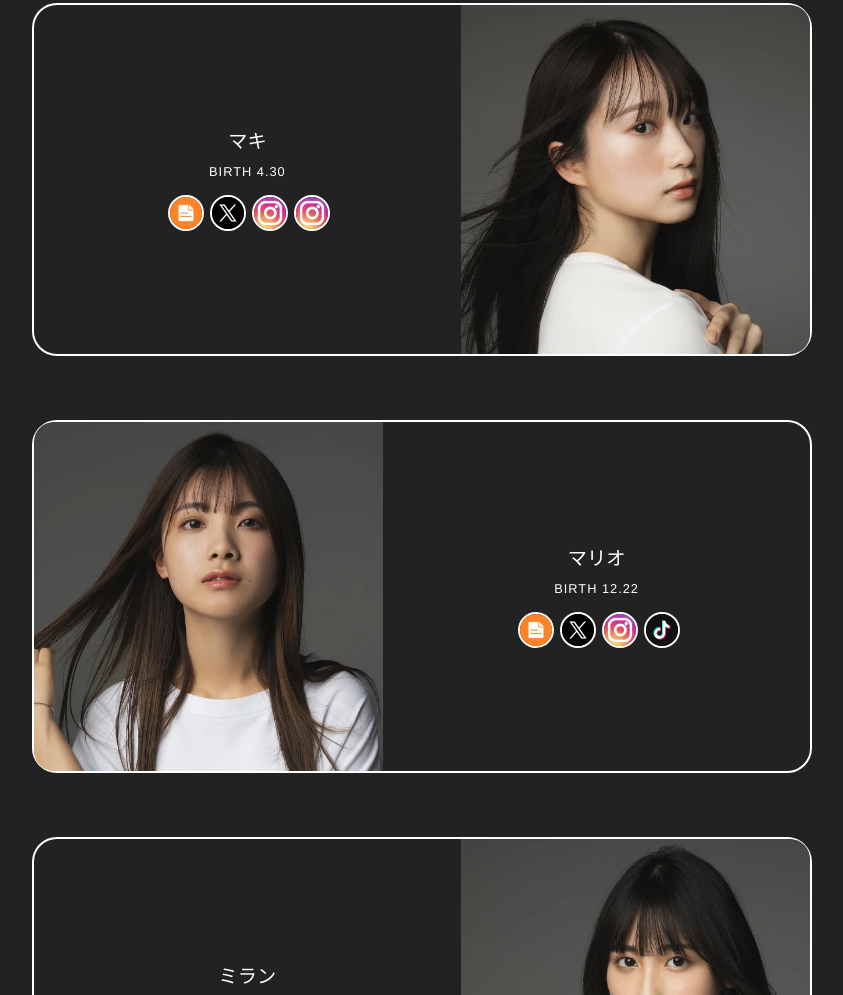
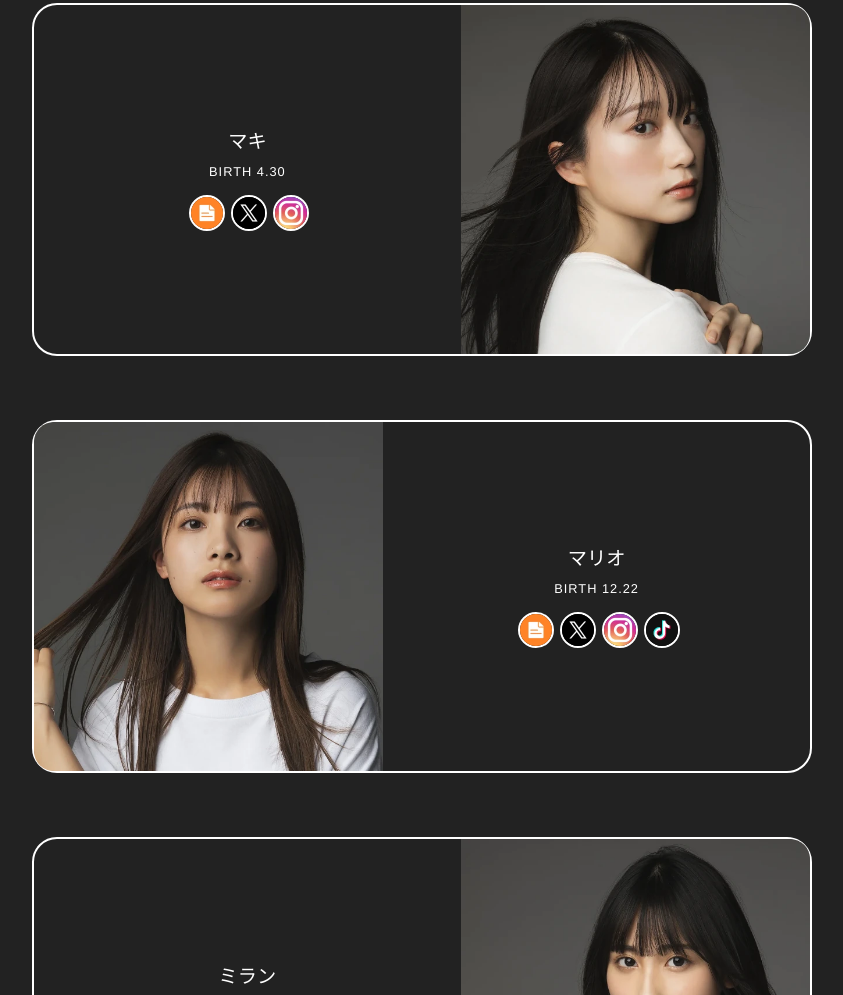
Before and after one commit to i3pfan/i3pfan.github.io, a plain HTML site: page index.html in a window 1280 px wide. Shown: the part 5782-6777 px from the top of the page, without its empty margins (218-1061 px from the left). Drawn offline with Linux system fonts and the light colour scheme; a script that the page names is missing.

Commit message:
Update index.html

```diff
--- a/index.html
+++ b/index.html
@@ -217,7 +217,6 @@
 					<li><a href="https://www.idol3-project.jp/member/111/"><img src="images/web.webp" /></a></li>
 					<li><a href="https://twitter.com/I3P_maki"><img src="images/x.webp" /></a></li>
 					<li><a href="https://www.instagram.com/I3P_maki"><img src="images/insta.webp" /></a></li>
-					<li><a href="https://www.instagram.com/_maki_430"><img src="images/insta.webp" /></a></li>
 				</ul>
 			  </div>
 			  <img class="member_img2" src="images/maki.webp" />
```
